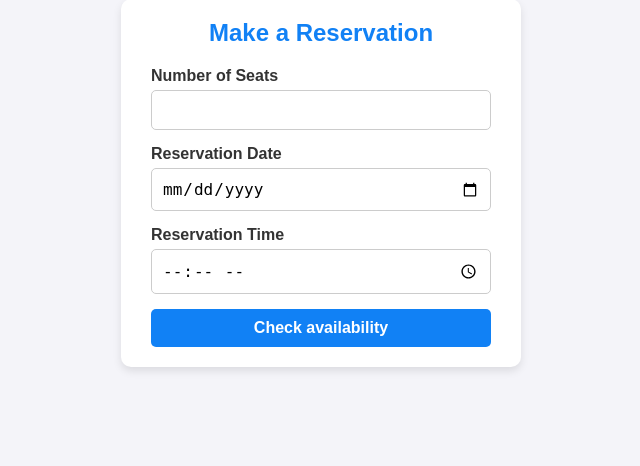
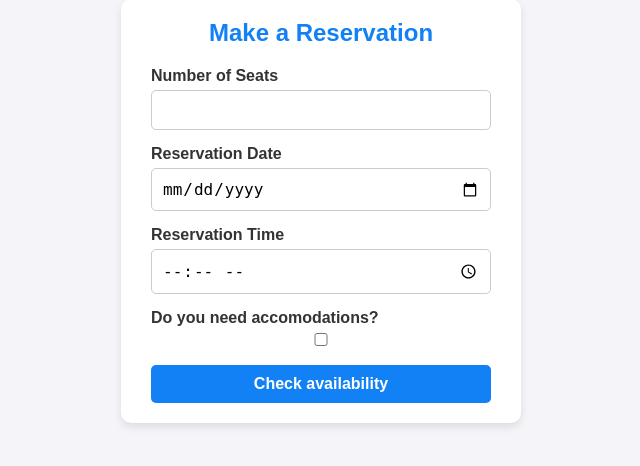
Before and after one commit to nkw5772/CSC450Project, a Flask app: page /reservationInfo in a window 1280 px wide. Shown: the part 108-574 px from the top of the page, without its empty margins (319-959 px from the left). Run offline with Flask 3, Linux system fonts and the light colour scheme; a user stored in the database is signed in.

Commit message:
Bung
Chungus

```diff
--- a/app.py
+++ b/app.py
@@ -392,6 +392,8 @@ def reservationInfo():
         seat_count = request.form.get('seat_count')
         reservation_date = request.form.get('reservation_date')
         reservation_time = request.form.get('reservation_time')
+        accomodations = request.form.get('accomodations')
+        accomodations = 1 if accomodations else 0
 
         # db = Database()
         # something = db.filter_reservations(reservation_time, reservation_date)
@@ -415,7 +417,7 @@ def reservationInfo():
         reserved_tables_json = json.dumps(table_numbers)
 
         session['reservation_chosen'] = 'reservation_status'
-        return redirect(url_for('reservations',reserved_tables=reserved_tables_json, seat_count=seat_count, reservation_date=reservation_date, reservation_time=reservation_time))
+        return redirect(url_for('reservations',reserved_tables=reserved_tables_json, seat_count=seat_count, reservation_date=reservation_date, reservation_time=reservation_time, accomodations=accomodations))
 
     return render_template('reservationInfo.html')
 
@@ -430,7 +432,8 @@ def get_seat_count():
 @app.route('/myReservations', methods=['GET', 'POST'])
 def my_reservations():
     session.pop('reservation_chosen', None)
-
+    if 'email' not in session:
+        return redirect(url_for('login'))
     db = Database()
 
     name = db.get_name_from_email(session['email'])[0]
@@ -495,4 +498,4 @@ if __name__ == '__main__':
     if os.environ.get('WERKZEUG_RUN_MAIN') is None: # Flask debug mode makes check_stuff() run twice and this prevents that
         check_stuff()
     # threading.Thread(target=refresh_app, daemon=True).start()
-    app.run(debug=True) # Ok so setting debug=True gives a random Windows error that idk how to suppress, BUT it doesn't make the error when debug=False
+    app.run(debug=False) # Ok so setting debug=True gives a random Windows error that idk how to suppress, BUT it doesn't make the error when debug=False
--- a/templates/reservationInfo.html
+++ b/templates/reservationInfo.html
@@ -221,6 +221,10 @@
                     <label for="reservation-time">Reservation Time</label>
                     <input type="time" id="reservation-time" name="reservation_time" min="10:00" max="20:00" required>
                 </div>
+                <div class="form-group">
+                    <label for="accomodations">Do you need accomodations?</label>
+                    <input type="checkbox" id="accomodations" name="accomodations" min="10:00" max="20:00" required>
+                </div>
                 <button type="submit" class="submit-button">Check availability</button>
             </form>
         </div>
```
